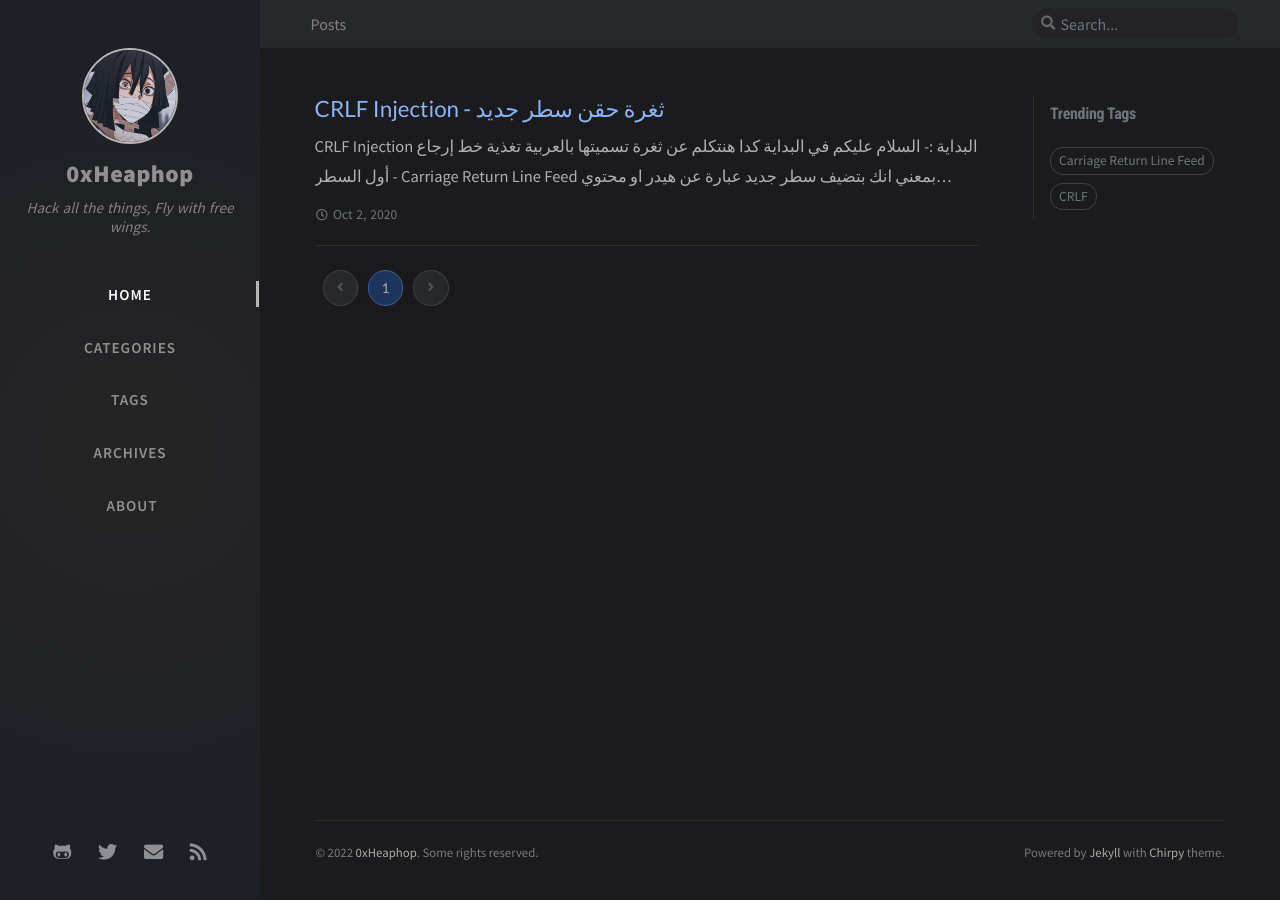
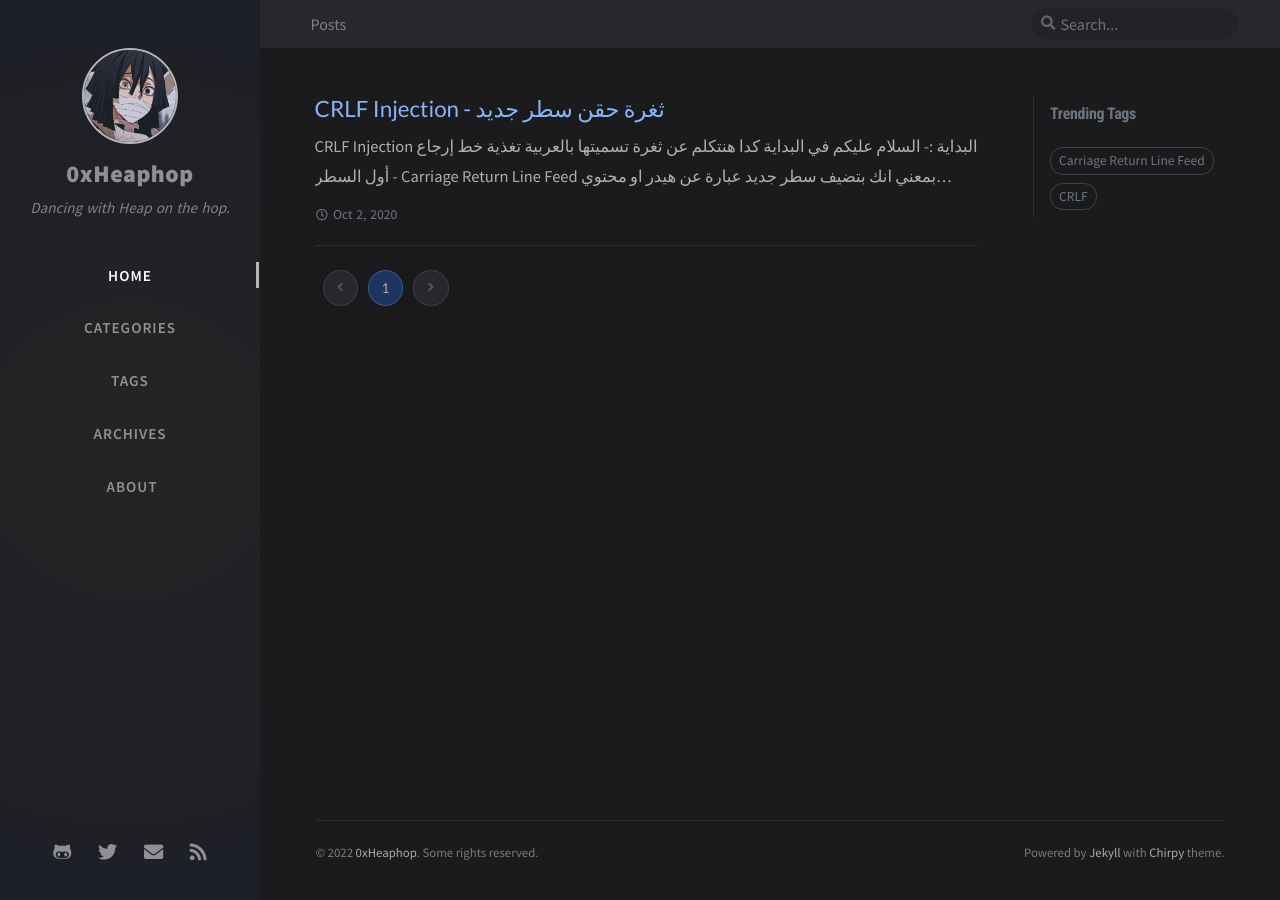
Before and after one commit to 0xheaphop/0xheaphop.github.io, a Jekyll site: the page built from index.html, in a window 1280 px wide. Built offline with Jekyll 4.4.1, drawn with Linux system fonts in a browser that asks for light colours; nearby versions of some CDN libraries; the list of posts is cut into pages by our own code; comment, search, counter and statistics services are not loaded.

Commit message:
Add files via upload

```diff
--- a/_config.yml
+++ b/_config.yml
@@ -10,7 +10,7 @@
 
 title: 0xHeaphop                        # the main title
 
-tagline: Hack all the things, Fly with free wings.  # it will display as the sub-title
+tagline: Dancing with Heap on the hop.  # it will display as the sub-title
 
 description: >-                        # used by seo meta and the atom feed
  A Cyber Security & Technologt blog for those who are sick with 0's & 1's
```
